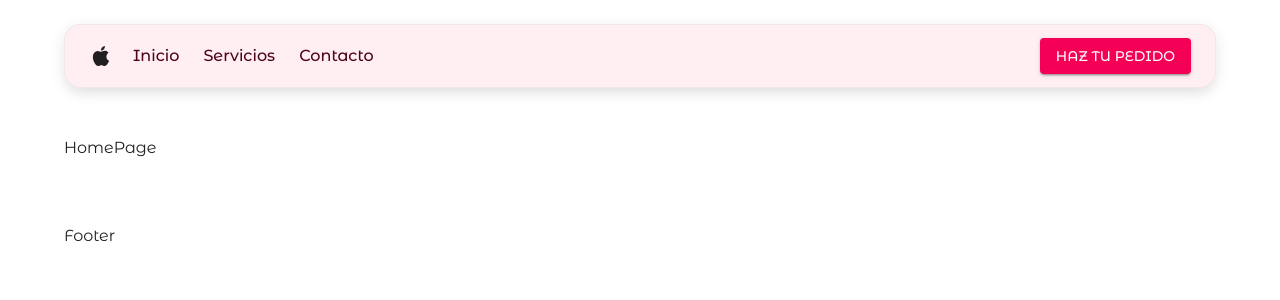
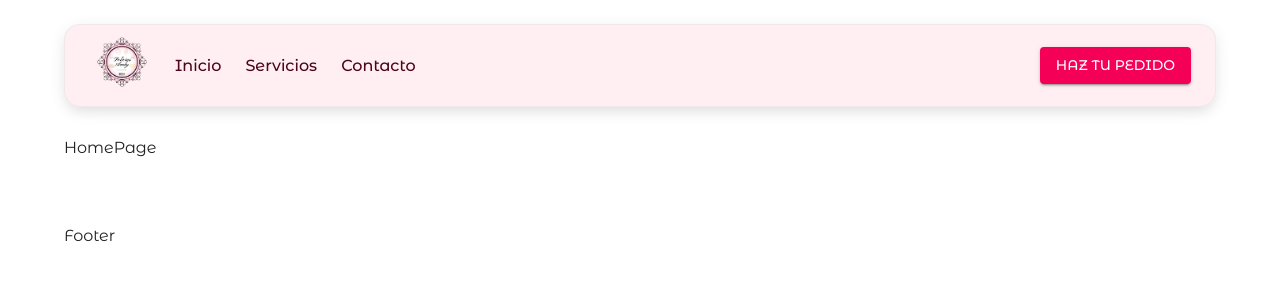
Before and after one commit to DOF1109/delicias-andy, a Next.js app: page / in a window 1280 px wide. Shown: the top 300 px of the page. Built offline with nearby package versions, Linux system fonts and the light colour scheme; what @mui/material-nextjs would draw is missing.

Commit message:
Logo added to Header

```diff
--- a/src/components/layout/Header.jsx
+++ b/src/components/layout/Header.jsx
@@ -12,16 +12,18 @@ const {
   MenuItem,
   Drawer,
   Divider,
+  useMediaQuery,
 } = require("@mui/material");
-import AppleIcon from "@mui/icons-material/Apple";
 import MenuRoundedIcon from "@mui/icons-material/MenuRounded";
 import HighlightOffRoundedIcon from "@mui/icons-material/HighlightOffRounded";
 import Link from "next/link";
 import { useState } from "react";
+import Image from "next/image";
 
 const Header = () => {
   const theme = useTheme();
   const [openMenu, setOpenMenu] = useState(false);
+  const isMobile = useMediaQuery("(max-width: 600px)");
 
   const openDrawer = (newOpen) => {
     setOpenMenu(newOpen);
@@ -54,7 +56,16 @@ const Header = () => {
           }}
         >
           <Box sx={{ display: "flex", alignItems: "center", px: 0 }}>
-            <AppleIcon />
+            <Box p={1} display="flex" alignItems="center" justifyContent="center">
+              <Link href="/">
+                <Image
+                  src="/assets/images/logo-delicias-andy.png"
+                  alt="Logo Delicias Andy"
+                  width={isMobile ? 40 : 50}
+                  height={isMobile ? 40 : 50}
+                />
+              </Link>
+            </Box>
 
             {/* Desktop */}
             <Box
```
